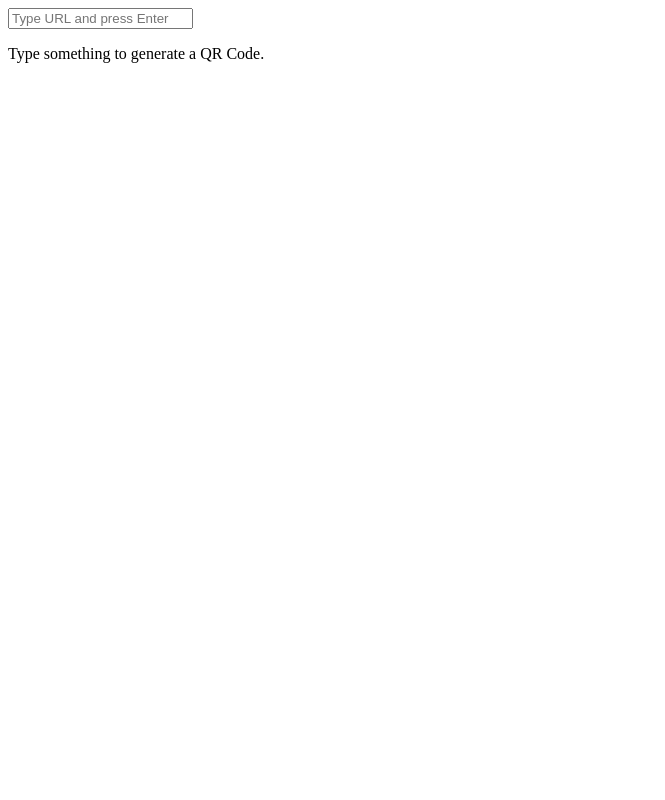
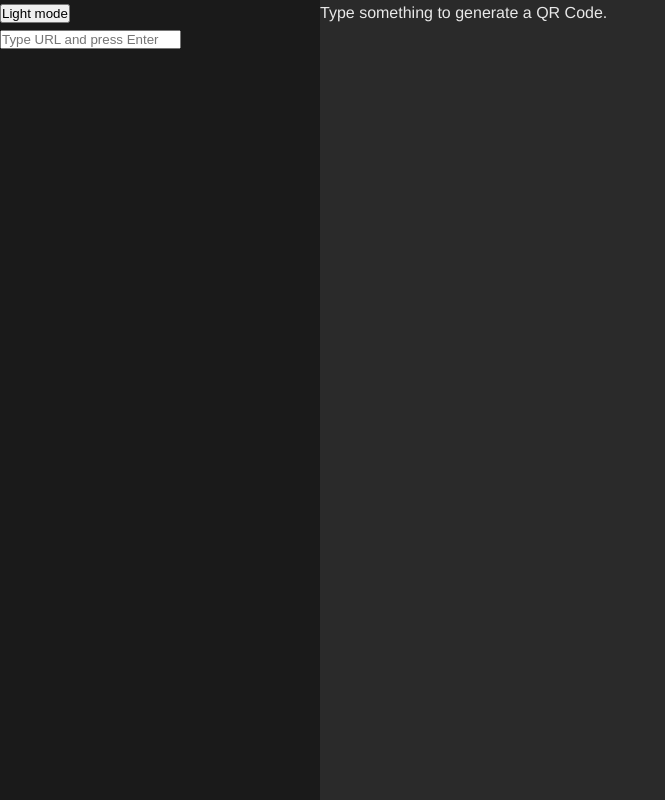
Before and after one commit to andr-migue/damero, a React (Vite) app: page / in a window 1280 px wide. Shown: the whole page, without its empty margins (0-665 px from the left). Built offline with nearby package versions, Linux system fonts and the light colour scheme.

Commit message:
feat: split GeneratorPage into Sidebar/Content and add App with theme toggle

```diff
--- /dev/null
+++ b/src/App.tsx
@@ -0,0 +1,14 @@
+import { useState, useEffect } from 'react'
+import { GeneratorPage } from './pages/GeneratorPage'
+
+export default function App() {
+    const [theme, setTheme] = useState<'light' | 'dark'>('dark')
+
+    useEffect(() => {
+        document.documentElement.setAttribute('data-theme', theme)
+    }, [theme])
+
+    const toggleTheme = () => setTheme(t => t === 'light' ? 'dark' : 'light')
+
+    return <GeneratorPage theme={theme} toggleTheme={toggleTheme} />
+}
--- /dev/null
+++ b/src/components/Content/Content.css
@@ -0,0 +1,3 @@
+.content {
+    background-color: var(--color-surface-content);
+}
--- a/src/components/Content/Content.tsx
+++ b/src/components/Content/Content.tsx
@@ -0,0 +1,16 @@
+import './Content.css'
+
+interface ContentProps {
+    src: string | undefined
+    hasData: boolean
+}
+
+export function Content({ src, hasData }: ContentProps) {
+    return (
+        <div className="content">
+            {hasData && src
+                ? <img src={src} alt="qr" />
+                : <p>Type something to generate a QR Code.</p>}
+        </div>
+    )
+}
--- /dev/null
+++ b/src/components/Sidebar/Sidebar.css
@@ -0,0 +1,3 @@
+.sidebar {
+    background-color: var(--color-surface);
+}
--- a/src/components/Sidebar/Sidebar.tsx
+++ b/src/components/Sidebar/Sidebar.tsx
@@ -0,0 +1,31 @@
+import { useState } from 'react'
+import './Sidebar.css'
+
+interface SidebarProps {
+    theme: 'light' | 'dark'
+    toggleTheme: () => void
+    onSubmitData: (value: string) => void
+}
+
+export function Sidebar({ theme, toggleTheme, onSubmitData }: SidebarProps) {
+    const [draft, setDraft] = useState('')
+
+    return (
+        <aside className="sidebar">
+            <button type="button" onClick={toggleTheme}>
+                {theme === 'light' ? 'Dark mode' : 'Light mode'}
+            </button>
+
+            <form onSubmit={e => {
+                e.preventDefault()
+                onSubmitData(draft)
+            }}>
+                <input
+                    value={draft}
+                    onChange={e => setDraft(e.target.value)}
+                    placeholder="Type URL and press Enter"
+                />
+            </form>
+        </aside>
+    )
+}
--- a/src/main.tsx
+++ b/src/main.tsx
@@ -1,9 +1,10 @@
 import { StrictMode } from 'react'
 import { createRoot } from 'react-dom/client'
-import { GeneratorPage } from './pages/GeneratorPage'
+import App from './App'
+import './styles/index.css'
 
 createRoot(document.getElementById('root')!).render(
   <StrictMode>
-    <GeneratorPage />
+    <App />
   </StrictMode>,
 )
--- a/src/pages/GeneratorPage.css
+++ b/src/pages/GeneratorPage.css
@@ -1,3 +1,8 @@
 img {
   image-rendering: pixelated;
 }
+.box {
+  display: grid;
+  grid-template-columns: 320px 1fr;
+  min-height: 100dvh;
+}
--- a/src/pages/GeneratorPage.tsx
+++ b/src/pages/GeneratorPage.tsx
@@ -3,11 +3,17 @@ import { render } from "../core/qr"
 import { useEffect, useState } from "react"
 import type { Params } from "../core/params"
 import './GeneratorPage.css'
+import { Sidebar } from "../components/Sidebar/Sidebar"
+import { Content } from "../components/Content/Content"
 
-export function GeneratorPage() {
+interface GeneratorPageProps {
+    theme: 'light' | 'dark'
+    toggleTheme: () => void
+}
+
+export function GeneratorPage({ theme, toggleTheme }: GeneratorPageProps) {
     const [src, setSrc] = useState<string>()
     const [params, setParams] = useState<Params>(createParams(''))
-    const [draft, setDraft] = useState('')
 
     useEffect(
         () => {
@@ -27,21 +33,17 @@ export function GeneratorPage() {
         [params]
     )
 
+    const commitData = (value: string) =>
+        setParams(prev => ({ ...prev, data: value }))
+
     return (
-        <div>
-            <form onSubmit={e => {
-                e.preventDefault()
-                setParams({ ...params, data: draft })
-            }}>
-                <input
-                    value={draft}
-                    onChange={e => setDraft(e.target.value)}
-                    placeholder="Type URL and press Enter"
-                />
-            </form>
-            {params.data && src
-                ? <img src={src} alt="qr" />
-                : <p>Type something to generate a QR Code.</p>}
+        <div className="box">
+            <Sidebar
+                theme={theme}
+                toggleTheme={toggleTheme}
+                onSubmitData={commitData}
+            />
+            <Content src={src} hasData={!!params.data} />
         </div>
     )
 }
```
